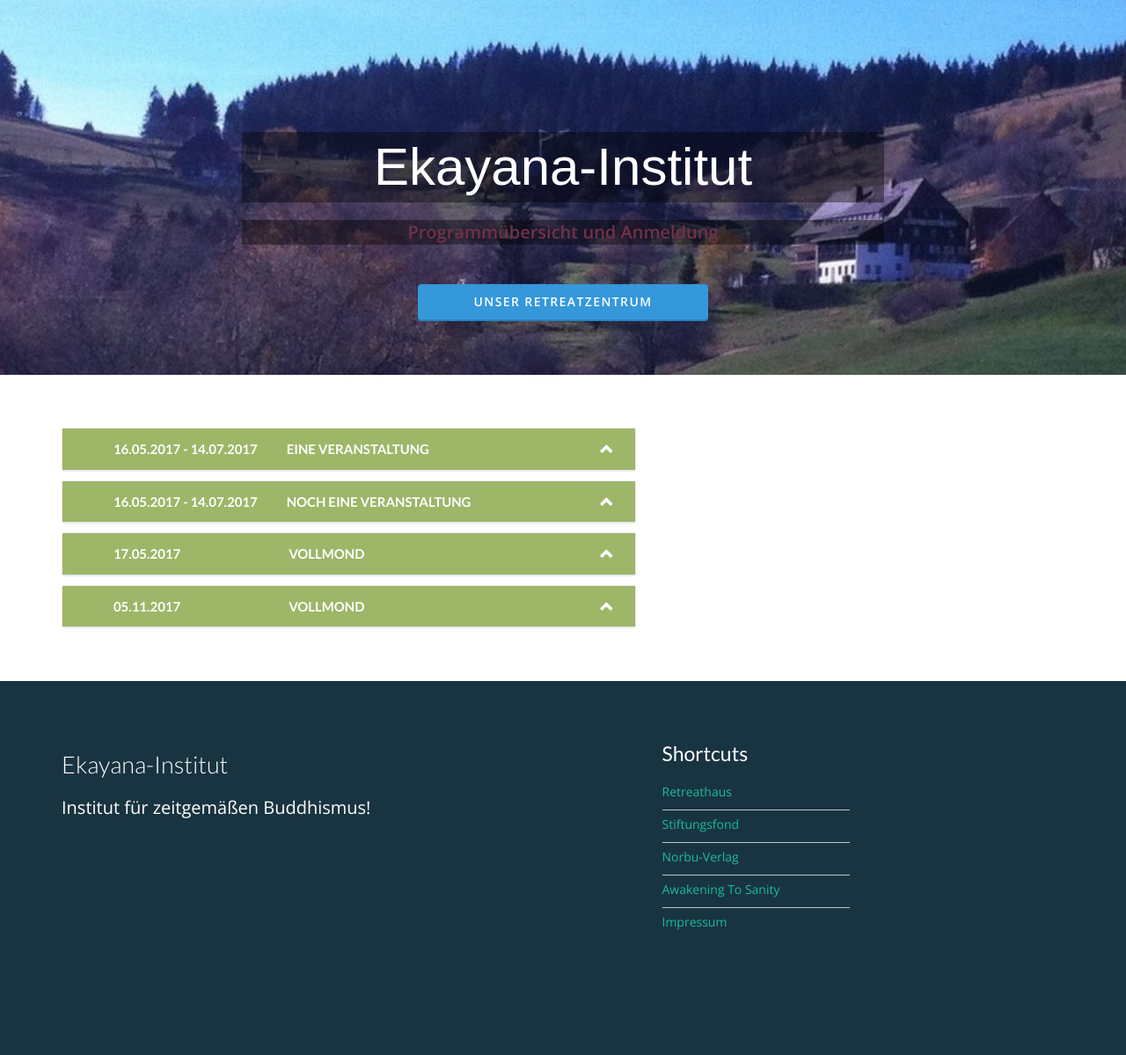
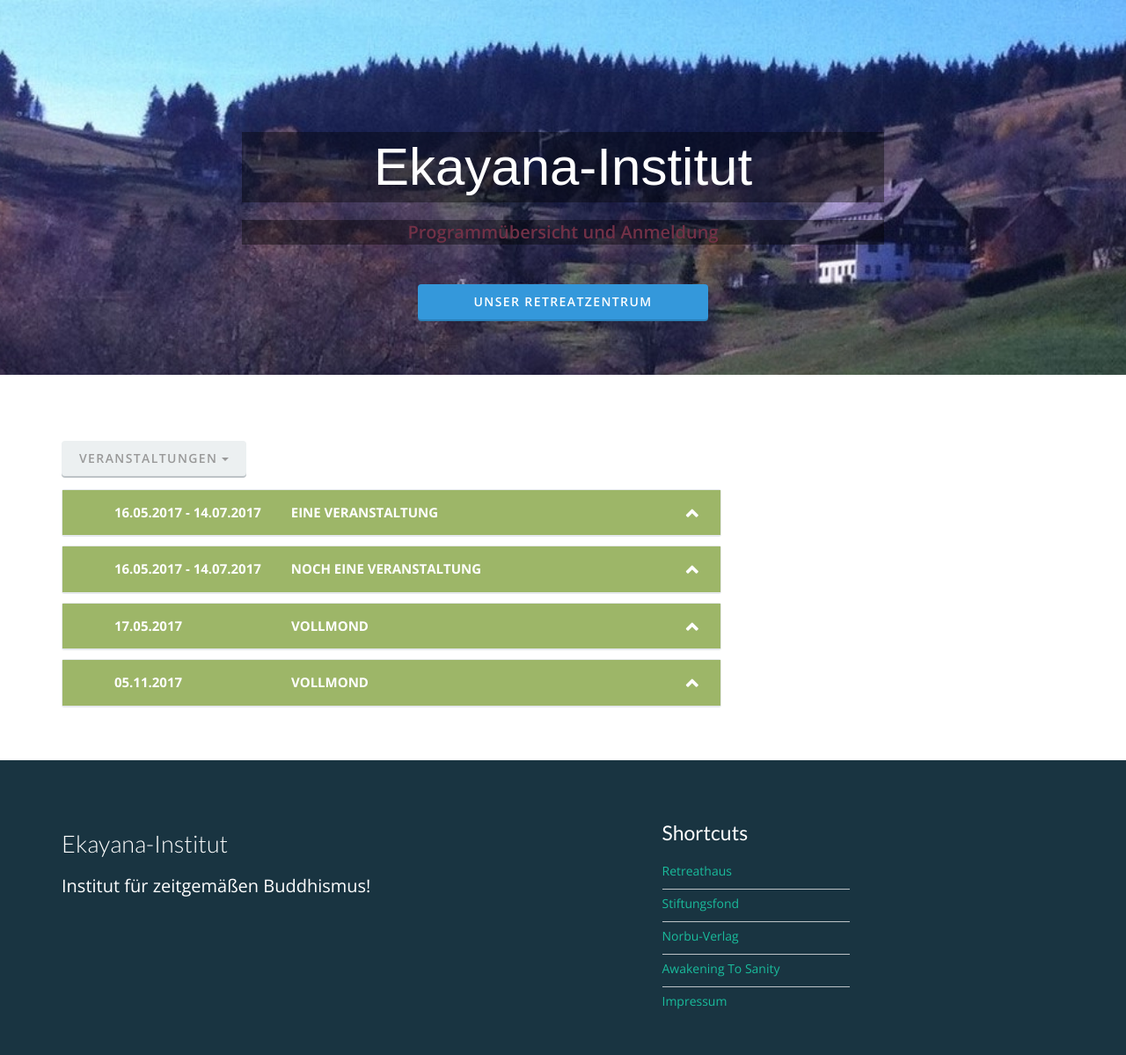
Before and after one commit to ralfcoenen/Events, a Django app: page / in a window 1280 px wide. Shown: the whole page at 88% size. Before the commit the page ends 1057 px from the top, so only its background shows below. Run offline with Django 3.2, Linux system fonts and the light colour scheme; data comes from the database, SQL or seed files in the repository; data that the repository does not hold is empty; some libraries are stand-ins or nearby versions.

Commit message:
Alternative Veranstaltungswahl

```diff
--- a/Anmeldung/templates/Anmeldung/event_detail.html
+++ b/Anmeldung/templates/Anmeldung/event_detail.html
@@ -2,8 +2,20 @@
 {% load i18n %}
 
 {% block content %}
-<div class="col-md-7">
+<div class="col-md-8">
   <!-- /.accordion -->
+    <div class="dropdown">
+  <button class="btn btn-default dropdown-toggle" type="button" id="dropdownMenu1" data-toggle="dropdown" aria-haspopup="true" aria-expanded="true">
+    Veranstaltungen
+    <span class="caret"></span>
+  </button>
+  <ul class="dropdown-menu" aria-labelledby="dropdownMenu1">
+    {%  for h in events %}
+        <li><a href="{% url 'teilnehmer_neu' pk=h.pk %}">{{h.beginn|date:"d.m.Y"}}{% if h.beginn != h.ende%} - {{ h.ende|date:"d.m.Y" }}{% endif %} {% if h.beginn == h.ende%}&emsp;&emsp;&emsp;&emsp;&emsp;&emsp;{%endif%}&emsp;&emsp;{{ h.bezeichnung }}</a></li>
+    {% endfor %}
+  </ul>
+</div>
+
     {% for j in oben %}
             <h2>{{ j.headertext }}</h2>
 
@@ -18,15 +30,15 @@
     {%  for h in events %}
       <div class="panel panel-default">
           <div class="panel-heading">
-              <h4 class="panel-title">
+              <div class="panel-title">
                 <a class="panel-toggle" data-toggle="collapse" data-parent=".panel-group" href="#content{{ forloop.counter}}">
                   <span> &emsp;&emsp;
                       {{h.beginn|date:"d.m.Y"}}
                                 {% if h.beginn != h.ende%} - {{ h.ende|date:"d.m.Y" }}{% endif %} {% if h.beginn == h.ende%}&emsp;&emsp;&emsp;&emsp;&emsp;&emsp;{%endif%}&emsp;&emsp;{{ h.bezeichnung }}</span>
                 </a>
-              </h4>
+              </div>
           </div>
-          <!-- /.panel-heading -->
+          <!-- /.panel-heading  -->
           <div id="content{{forloop.counter}}" class="panel-collapse collapse">
               <div class="panel-body">
                   <!--<p>{{ h.beginn}}{% if h.beginn != h.ende%}  -  {{ h.ende }}{% endif %}</p> -->
@@ -56,7 +68,7 @@
 
   </div>
 </div>
-<div class="col-md-5">
+<div class="col-md-4">
   {% for h in rechts %}
             <h3>{{ h.headertext }}</h3>
             <p> {{ h.langtext|safe }}</p>
```
Also changed, not shown: Anmeldung/templates/Anmeldung/base.html (deleted, +0 -25 lines), Anmeldung/templates/Anmeldung/event_list.html (deleted, +0 -12 lines).
